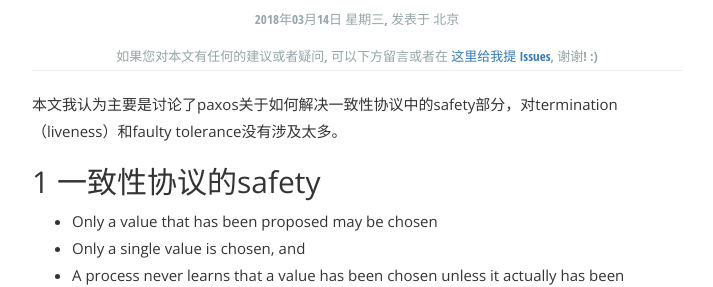
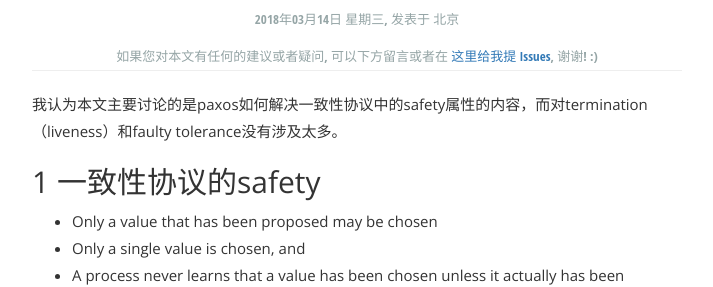
Before and after one commit to JacketWoo/JacketWoo.github.io, a Jekyll site: the page built from _posts/2018-03-14-<<paxos made simple>>笔记.md, in a window 1280 px wide and 900 px high. Shown: the part 242-529 px from the top of the window, without its empty margins (283-996 px from the left). Built offline with Jekyll 4.4.1, drawn with Linux system fonts in a browser that asks for light colours.

Commit message:
modify 2018-03-14-\<\<paxos\ made\ simple\>\>笔记.md

```diff
--- a/_posts/2018-03-14-<<paxos made simple>>笔记.md
+++ b/_posts/2018-03-14-<<paxos made simple>>笔记.md
@@ -8,7 +8,7 @@ excerpt_separator: "##"
 ---
 
 
-本文我认为主要是讨论了paxos关于如何解决一致性协议中的safety部分，对termination（liveness）和faulty tolerance没有涉及太多。
+我认为本文主要讨论的是paxos如何解决一致性协议中的safety属性的内容，而对termination（liveness）和faulty tolerance没有涉及太多。
 
 ## 1 一致性协议的safety
 
```
